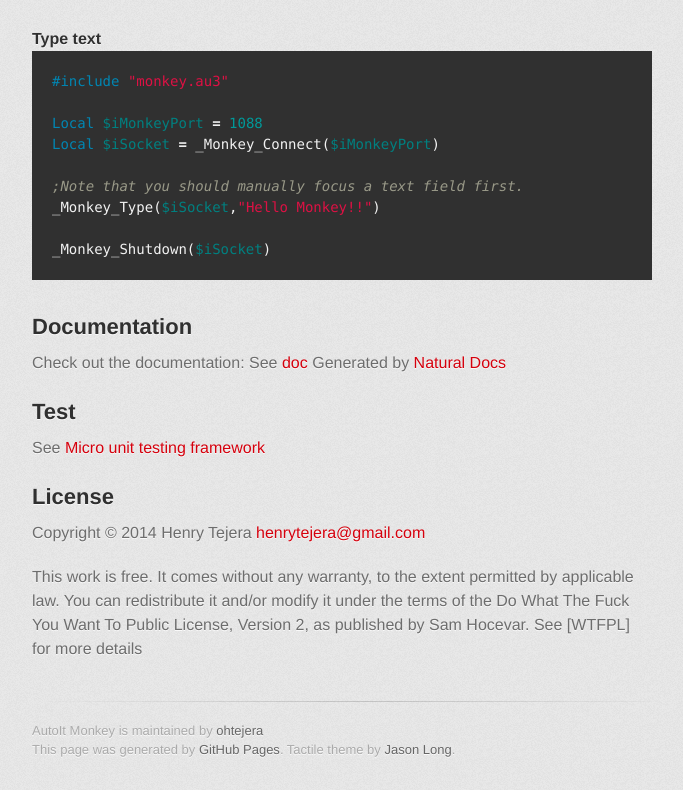
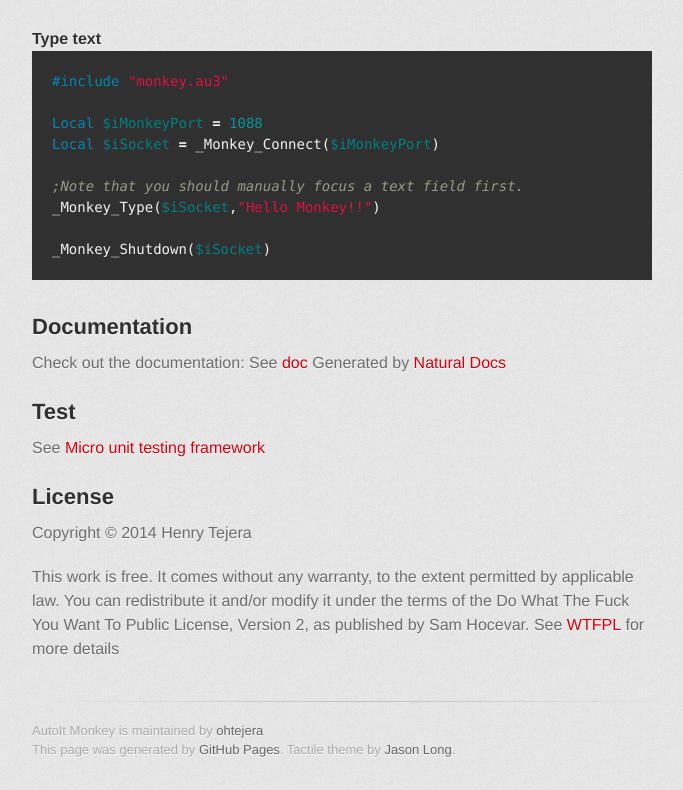
Before and after one commit to htejera/AutoItMonkey, a plain HTML site: page index.html in a window 1280 px wide. Shown: the part 1925-2715 px from the top of the page, without its empty margins (298-981 px from the left). Drawn offline with Linux system fonts and the light colour scheme; a web font is replaced by a local one.

```diff
--- a/index.html
+++ b/index.html
@@ -120,13 +120,13 @@ Generated by <a href="http://www.naturaldocs.org">Natural Docs</a></p>
 <h2>
 <a name="license" class="anchor" href="#license"><span class="octicon octicon-link"></span></a>License</h2>
 
-<p>Copyright © 2014 Henry Tejera <a href="mailto:henrytejera@gmail.com">henrytejera@gmail.com</a></p>
+<p>Copyright © 2014 Henry Tejera </p>
 
 <p>This work is free. It comes without any warranty, to
 the extent permitted by applicable law. You can redistribute it
 and/or modify it under the terms of the Do What The Fuck You Want
 To Public License, Version 2, as published by Sam Hocevar. See
-[WTFPL] for more details</p>
+<a href="http://www.wtfpl.net/">WTFPL</a> for more details</p>
         </section>
 
         <footer>
```
Also changed, not shown: params.json (+1 -1 lines).
